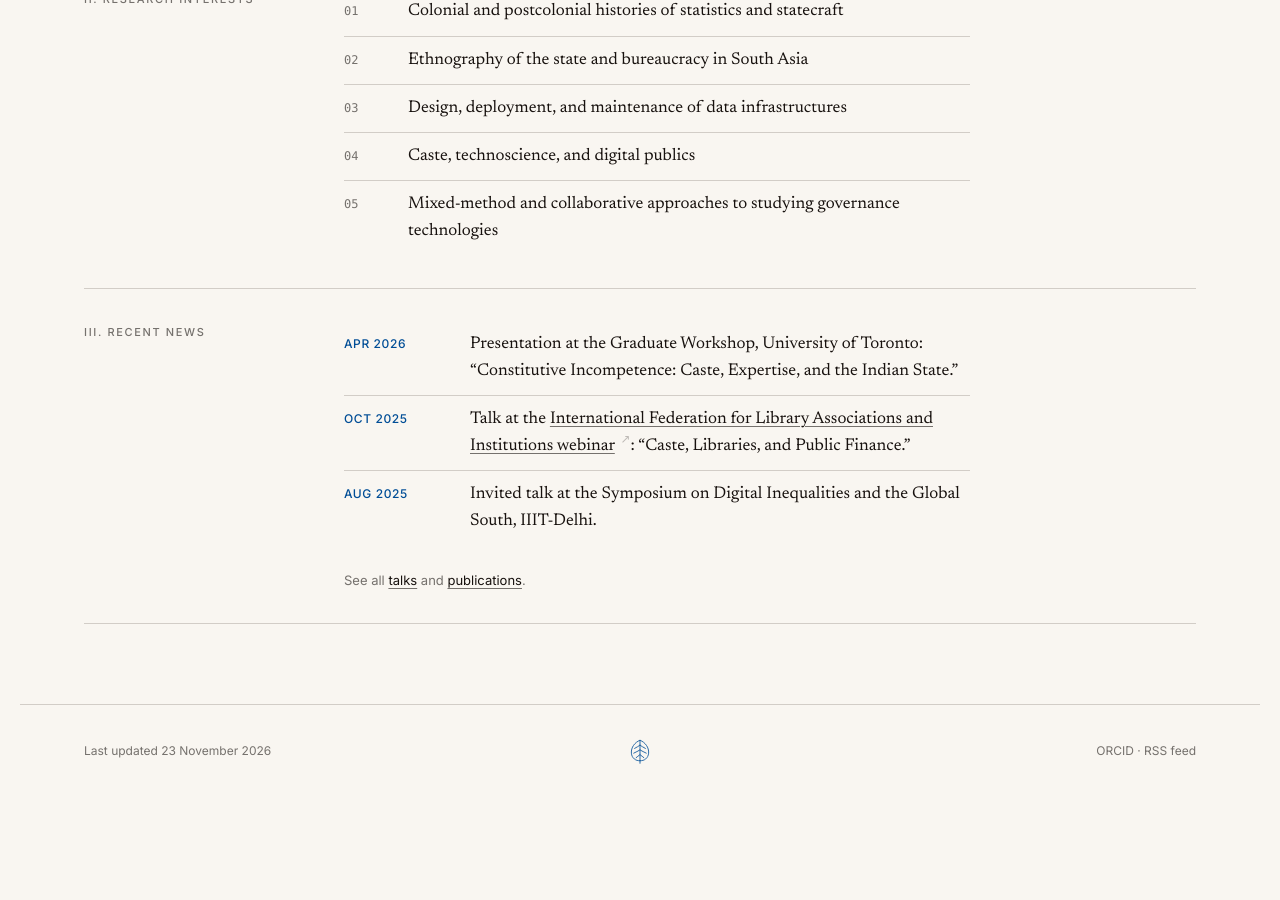
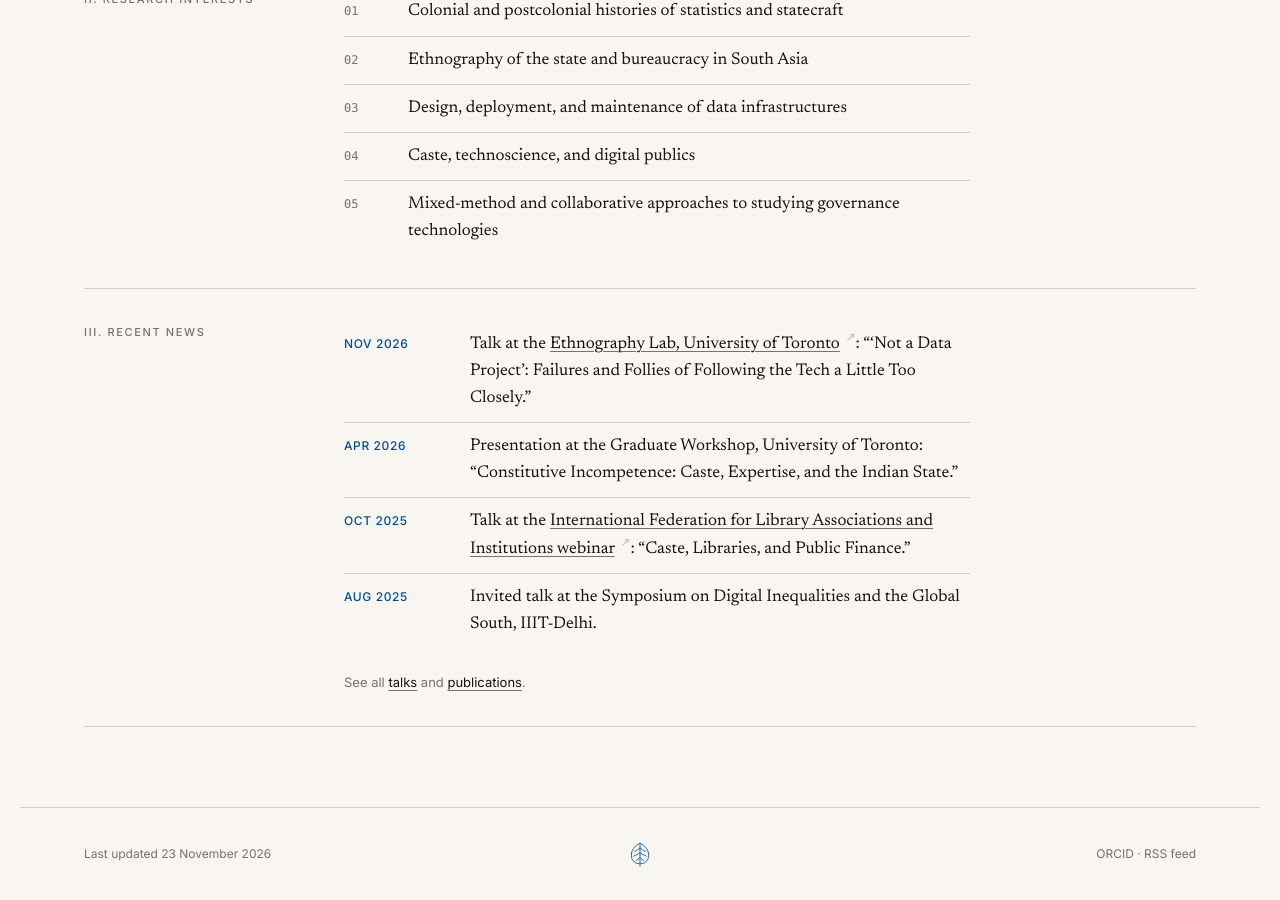
Before and after one commit to skishchampi/skishchampi.github.io, a Jekyll site: the page built from index.md, in a window 1280 px wide and 900 px high, scrolled down 1199 px. Built offline with Jekyll 4.4.1, drawn with Linux system fonts in a browser that asks for light colours; some web fonts are replaced; before the commit the page ends 1996 px from its top, so only the background shows below that.

Commit message:
content: add Nov 2026 Ethnography Lab talk to homepage news (#119)

```diff
--- a/index.md
+++ b/index.md
@@ -41,6 +41,7 @@ layout: default
   <h2 class="label">III. Recent news</h2>
   <div class="body">
     <ul class="bullets news">
+      <li><span class="num">Nov 2026</span><span>Talk at the <a target="_blank" rel="noopener noreferrer" href="https://ethnographylab.ca/2026/11/12/please-join-us-for-the-second-speaker-in-our-series-methodological-approaches-to-studying-artificial-intelligence-2/">Ethnography Lab, University of Toronto</a> <sup class="archive-link"><a target="_blank" rel="noopener noreferrer" href="https://web.archive.org/web/2/https://ethnographylab.ca/2026/11/12/please-join-us-for-the-second-speaker-in-our-series-methodological-approaches-to-studying-artificial-intelligence-2/" aria-label="Wayback Machine archived copy">↗</a></sup>: &ldquo;&lsquo;Not a Data Project&rsquo;: Failures and Follies of Following the Tech a Little Too Closely.&rdquo;</span></li>
       <li><span class="num">Apr 2026</span><span>Presentation at the Graduate Workshop, University of Toronto: &ldquo;Constitutive Incompetence: Caste, Expertise, and the Indian State.&rdquo;</span></li>
       <li><span class="num">Oct 2025</span><span>Talk at the <a target="_blank" rel="noopener noreferrer" href="https://www.ifla.org/events/caste-discrimination-an-introduction-for-librarians/">International Federation for Library Associations and Institutions webinar</a> <sup class="archive-link"><a target="_blank" rel="noopener noreferrer" href="https://web.archive.org/web/2/https://www.ifla.org/events/caste-discrimination-an-introduction-for-librarians/" aria-label="Wayback Machine archived copy">↗</a></sup>: &ldquo;Caste, Libraries, and Public Finance.&rdquo;</span></li>
       <li><span class="num">Aug 2025</span><span>Invited talk at the Symposium on Digital Inequalities and the Global South, IIIT-Delhi.</span></li>
```
